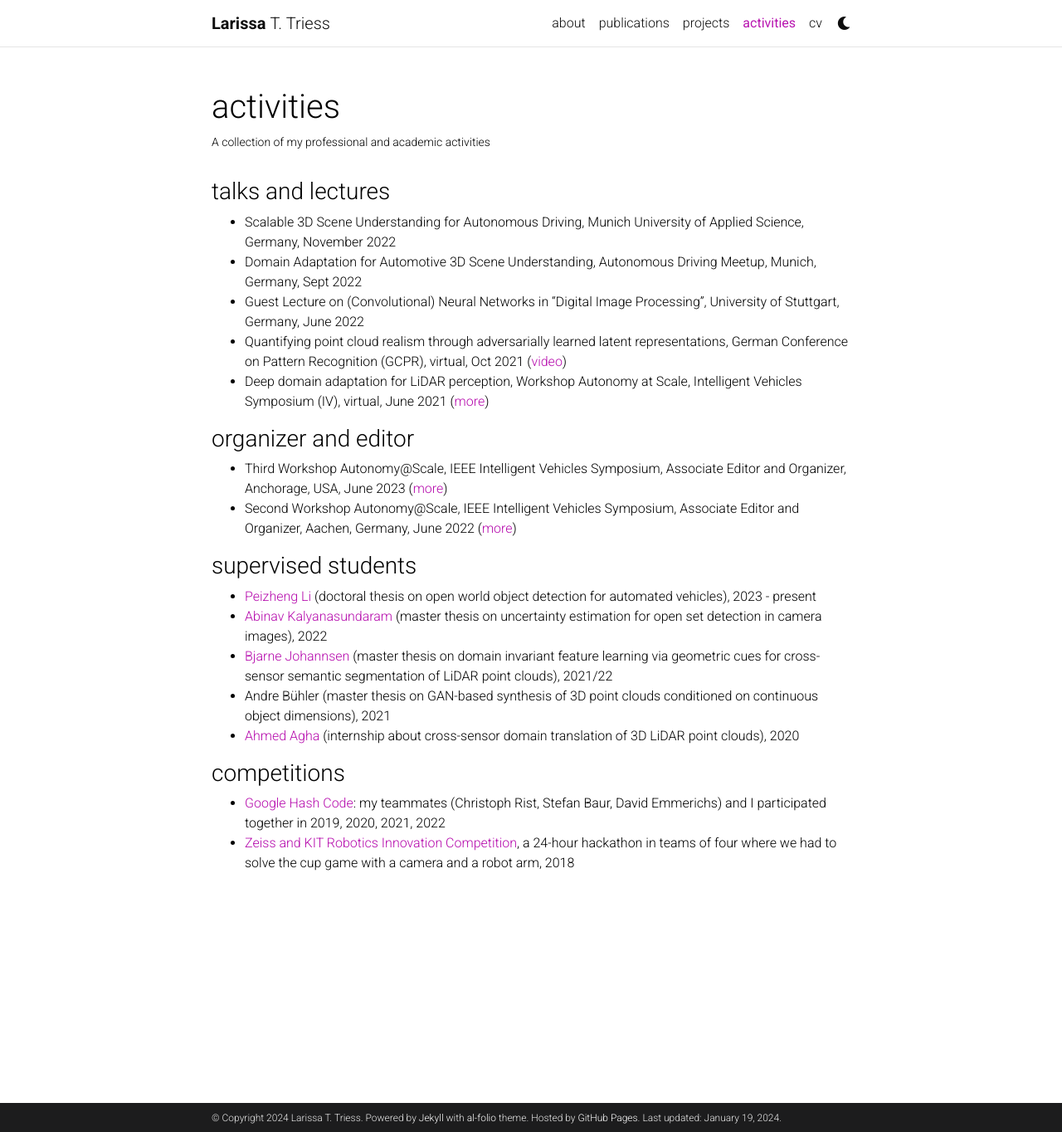
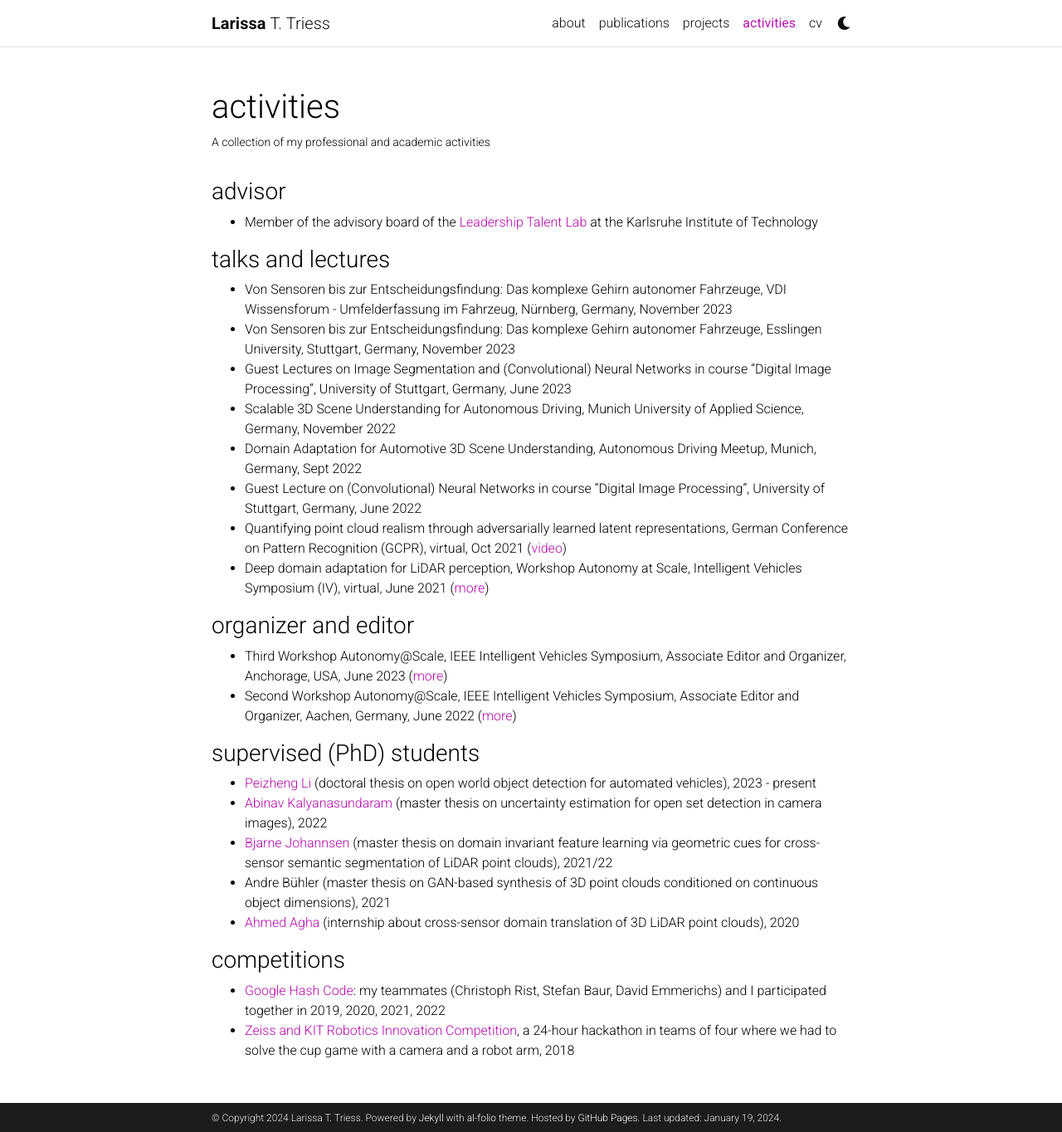
Before and after one commit to ltriess/ltriess.github.io, a Jekyll site: the page built from _pages/activities.md, in a window 1280 px wide and 1364 px high. Shown: the whole window at 83% size. Built offline with Jekyll 4.4.1, drawn with Linux system fonts in a browser that asks for light colours; comment, search, counter and statistics services are not loaded; a style sheet for code colours, icons or effects is not loaded.

Commit message:
Update activities
Branch: master

```diff
--- a/_pages/activities.md
+++ b/_pages/activities.md
@@ -7,10 +7,16 @@ nav: true
 nav_order: 4
 ---
 
+### advisor
+* Member of the advisory board of the [Leadership Talent Lab](https://www.hoc.kit.edu/ltl.php) at the Karlsruhe Institute of Technology
+
 ### talks and lectures
+* Von Sensoren bis zur Entscheidungsfindung: Das komplexe Gehirn autonomer Fahrzeuge, VDI Wissensforum - Umfelderfassung im Fahrzeug, Nürnberg, Germany, November 2023
+* Von Sensoren bis zur Entscheidungsfindung: Das komplexe Gehirn autonomer Fahrzeuge, Esslingen University, Stuttgart, Germany, November 2023
+* Guest Lectures on Image Segmentation and (Convolutional) Neural Networks in course "Digital Image Processing", University of Stuttgart, Germany, June 2023
 * Scalable 3D Scene Understanding for Autonomous Driving, Munich University of Applied Science, Germany, November 2022
 * Domain Adaptation for Automotive 3D Scene Understanding, Autonomous Driving Meetup, Munich, Germany, Sept 2022
-* Guest Lecture on (Convolutional) Neural Networks in "Digital Image Processing", University of Stuttgart, Germany, June 2022
+* Guest Lecture on (Convolutional) Neural Networks in course "Digital Image Processing", University of Stuttgart, Germany, June 2022
 * Quantifying point cloud realism through adversarially learned latent representations, German Conference on Pattern Recognition (GCPR), virtual, Oct 2021 ([video](https://youtu.be/81KmoFiC0co))
 * Deep domain adaptation for LiDAR perception, Workshop Autonomy at Scale, Intelligent Vehicles Symposium (IV), virtual, June 2021 ([more](https://www.ki-deltalearning.de/event?tx_news_pi1%5Bnews%5D=41&cHash=b097750dd2e4162b6171883b9682cbf5))
 
@@ -18,7 +24,7 @@ nav_order: 4
 * Third Workshop Autonomy@Scale, IEEE Intelligent Vehicles Symposium, Associate Editor and Organizer, Anchorage, USA, June 2023 ([more](https://sites.google.com/view/autonomyatscale2023))
 * Second Workshop Autonomy@Scale, IEEE Intelligent Vehicles Symposium, Associate Editor and Organizer, Aachen, Germany, June 2022 ([more](https://www.ki-deltalearning.de/iv2022-2nd-ws-autonomyatscale))
 
-### supervised students
+### supervised (PhD) students
 * [Peizheng Li](https://www.linkedin.com/in/peizheng-li) (doctoral thesis on open world object detection for automated vehicles), 2023 - present
 * [Abinav Kalyanasundaram](https://www.linkedin.com/in/abinav-kalyanasundaram-8a134bb8) (master thesis on uncertainty estimation for open set detection in camera images), 2022
 * [Bjarne Johannsen](https://www.linkedin.com/in/bjarne-johannsen) (master thesis on domain invariant feature learning via geometric cues for cross-sensor semantic segmentation of LiDAR point clouds), 2021/22
```
